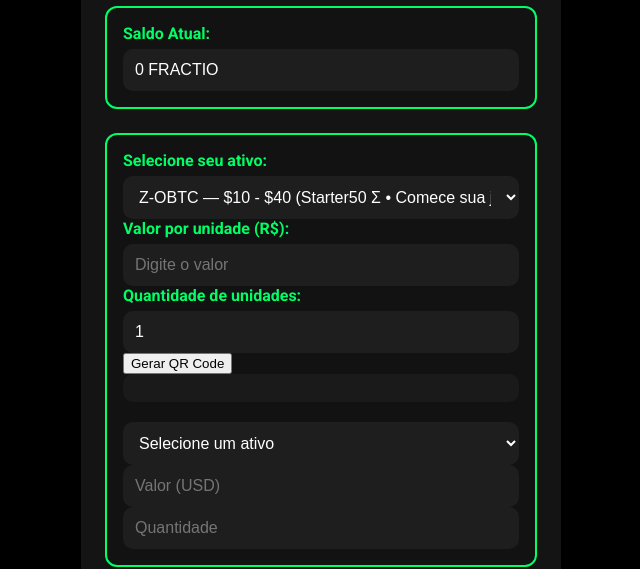
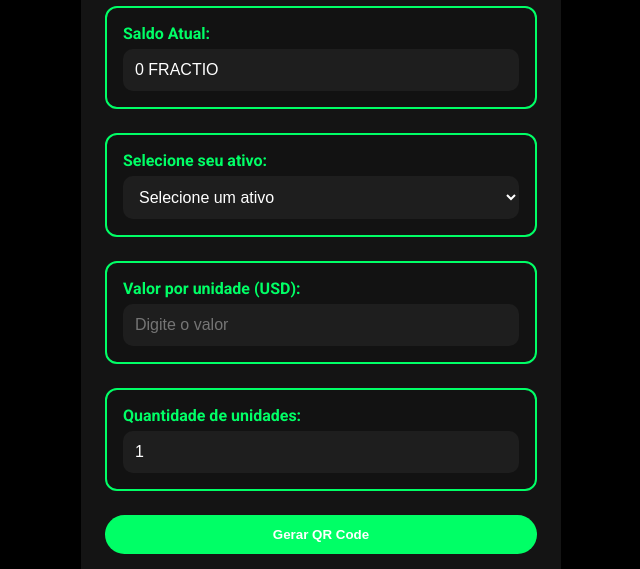
Before and after one commit to brncinc/oris, a website: page public/rabbit.html in a window 1280 px wide. Shown: the part 231-800 px from the top of the page, without its empty margins (319-959 px from the left). Drawn offline with Linux system fonts and the light colour scheme.

Commit message:
Update rabbit.html

```diff
--- a/public/rabbit.html
+++ b/public/rabbit.html
@@ -24,15 +24,11 @@
   label{font-weight:bold;color:#00ff66;display:block;margin-bottom:6px;}
   select,input[type="text"],input[type="number"]{width:100%;padding:12px;border-radius:10px;background:#1e1e1e;border:none;color:#fff;font-size:1rem;}
   select:focus,input:focus{outline:2px solid #00ff66;background:#0d0d0d;}
-  .buttons-container{display:flex;flex-wrap:wrap;gap:10px;margin-bottom:20px;}
-  .btn{flex:1 1 30%;background:#00ff66;color:#fff;border:none;border-radius:30px;padding:12px;font-weight:bold;cursor:pointer;transition:0.3s;}
+  .btn{width:100%;background:#00ff66;color:#fff;border:none;border-radius:30px;padding:12px;font-weight:bold;cursor:pointer;transition:0.3s;margin-bottom:20px;}
   .btn:hover{background:#00cc55;}
-  .btn.generate{width:100%;margin-top:10px;border:2px solid #00ff66;box-shadow:0 0 10px #00ff66;}
-  .btn.generate:hover{background:#009944;}
   #output{background:#1a1a1a;color:#c0c0c0;font-family:monospace;font-size:0.95rem;padding:14px;border-radius:10px;margin-bottom:20px;white-space:pre-wrap;}
-  #qrcode-pix{margin:16px auto;width:220px;height:220px;}
+  #qrcode-stripe{margin:16px auto;width:220px;height:220px;}
   footer{margin-top:auto;padding:20px;color:#888;font-size:0.9rem;text-align:center;}
-  @media(max-width:480px){.buttons-container{flex-direction:column}.btn{width:100%}}
 </style>
 </head>
 <body>
@@ -48,63 +44,29 @@
     <input type="text" id="balance" readonly value="0 FRACTIO">
   </div>
 
-
   <div class="input-box">
     <label for="assetSelect">Selecione seu ativo:</label>
     <select id="assetSelect">
-    <option value="zobtc_starter50">Z-OBTC — $10 - $40 (Starter50 Σ • Comece sua jornada no Z-OBTC e descubra o futuro das finanças)</option>
-<option value="zobtc_growth500">Z-OBTC — $100 - $200 (Growth500 Σ • Expanda seus ativos com o Z-OBTC e maximize seu potencial)</option>
-<option value="zobtc_pro1000">Z-OBTC — $200 - $400 (Pro1000 Σ • Para investidores profissionais que buscam excelência no Z-OBTC)</option>
-<option value="zobtc_advanced2000">Z-OBTC — $400 - $800 (Advanced2000 Σ • Avance para níveis superiores com Z-OBTC e conquiste novos horizontes)</option>
-<option value="zobtc_diamond500">Z-OBTC — $1,000 - $3,000 (Diamond500 Σ • Entre no seleto grupo de investidores Z-OBTC com Diamond500)</option>
-<option value="zobtc_ultraenther">Z-OBTC — $2,000 - $6,000 (UltraEnther Σ • Experimente a máxima performance e exclusividade do Z-OBTC)</option>
-<option value="zobtc_qzdiamond">Z-OBTC — $1,400 - $4,000 (QZDiamond Σ • Transforme seus investimentos com QZDiamond no Z-OBTC)</option>
-<option value="zobtc_entherprime">Z-OBTC — $600 - $1,800 (EntherPrime Σ • Alcance novos patamares financeiros com EntherPrime Z-OBTC)</option>
+      <option value="">Selecione um ativo</option>
+      <option value="Z-OBTC">Z-OBTC</option>
+    </select>
+  </div>
 
-<!-- Dark / Fractio / Σ -->
-<option value="zobtc_darkusd">Z-OBTC — $400 - $1,600 (DarkUSD Σ • Potencial máximo com segurança e performance em Z-OBTC)</option>
-<option value="zobtc_darkbtc">Z-OBTC — $2,000 - $10,000 (DarkBTC Σ • O poder do Bitcoin no universo Z-OBTC com DarkBTC)</option>
-<option value="zobtc_trixusd">Z-OBTC — $1,000 - $5,000 (TrixUSD Σ • Estratégia avançada e retorno elevado com TrixUSD Z-OBTC)</option>
-<option value="zobtc_jbxdiamond">Z-OBTC — $4,000 - $12,000 (JBX Diamond Σ • A experiência premium em Z-OBTC para investidores exigentes)</option>
+  <div class="input-box">
+    <label for="valueInput">Valor por unidade (USD):</label>
+    <input type="number" id="valueInput" placeholder="Digite o valor" min="1">
+  </div>
 
-<!-- Fractio padrão -->
-<option value="zobtc_fractio_lux">Z-OBTC — 1000 HF Σ (Fractio Lux Σ • A excelência do Z-OBTC em forma de Fractio Lux, escala máxima)</option>
-<option value="zobtc_fractio_flexus">Z-OBTC — 500 QFX Σ (Fractio Flexus Σ • Flexibilidade máxima em seus investimentos Z-OBTC, escala máxima)</option>
-<option value="zobtc_fractio_scala">Z-OBTC — 500 JBXF Σ (Fractio Scala Σ • Crescimento contínuo com Fractio Scala do Z-OBTC, escala máxima)</option>
-<option value="zobtc_fractio_vox">Z-OBTC — 400 QOOP Σ (Fractio Vox Σ • Voz do futuro financeiro Z-OBTC com Fractio Vox, escala máxima)</option>
-<option value="zobtc_fractio_valoris">Z-OBTC — 300 QVALFX Σ (Fractio Valoris Σ • Valor real e potencial máximo com Fractio Valoris Z-OBTC)</option>
-<option value="zobtc_fractio_mens">Z-OBTC — 100 NBH Σ (Fractio Mens Σ • Inteligência financeira e estratégia máxima com Fractio Mens Z-OBTC)</option>
-<option value="zobtc_fractio_yenensis">Z-OBTC — $15,000 Σ (Fractio Yenensis Σ • Investimento internacional com Fractio Yenensis Z-OBTC, escala máxima)</option>
-<option value="zobtc_fractio_eurox">Z-OBTC — $5,000 Σ (Fractio Eurox Σ • Exclusividade global com Fractio Eurox no Z-OBTC, escala máxima)</option>
-
-<!-- Novas opções variadas Z-OBTC -->
-<option value="zobtc_nova_start">Z-OBTC — $50 - $150 (NovaStart Σ • Inicie sua jornada Z-OBTC com segurança e inovação, escala máxima)</option>
-<option value="zobtc_techboost">Z-OBTC — $300 - $900 (TechBoost Σ • Potencialize seus investimentos com tecnologias emergentes em Z-OBTC, escala máxima)</option>
-<option value="zobtc_greenfund">Z-OBTC — $200 - $600 (GreenFund Σ • Invista em sustentabilidade e crescimento sólido com Z-OBTC, escala máxima)</option>
-<option value="zobtc_futurevault">Z-OBTC — $500 - $2,000 (FutureVault Σ • Proteja e multiplique seus ativos com estratégia de longo prazo Z-OBTC, escala máxima)</option>
-<option value="zobtc_quantumrise">Z-OBTC — $1,000 - $4,000 (QuantumRise Σ • Alcance novos patamares de rentabilidade com Z-OBTC QuantumRise, escala máxima)</option>
-<option value="zobtc_globalelite">Z-OBTC — $5,000 - $15,000 (GlobalElite Σ • Exclusividade e máximo retorno no universo Z-OBTC, escala máxima)</option>
-<option value="zobtc_innovaflex">Z-OBTC — $700 - $2,500 (InnovaFlex Σ • Estratégias flexíveis e inovadoras para investidores Z-OBTC, escala máxima)</option>
-<option value="zobtc_digitalgem">Z-OBTC — $1,500 - $5,000 (DigitalGem Σ • Transforme ativos digitais em oportunidades com Z-OBTC, escala máxima)</option>
-<option value="zobtc_ventureprime">Z-OBTC — $3,000 - $10,000 (VenturePrime Σ • Entre no mercado premium de Z-OBTC com VenturePrime, escala máxima)</option>
-<option value="zobtc_stellarflux">Z-OBTC — $2,000 - $8,000 (StellarFlux Σ • Maximize ganhos e conecte-se a oportunidades globais Z-OBTC, escala máxima)</option>
-
-    </select>
-
-    <label for="valueInput">Valor por unidade (R$):</label>
-    <input type="number" id="valueInput" placeholder="Digite o valor" min="1">
-
+  <div class="input-box">
     <label for="quantityInput">Quantidade de unidades:</label>
     <input type="number" id="quantityInput" placeholder="Digite a quantidade" min="1" value="1">
-<button id="generateBtn">Gerar QR Code</button>
-<div id="qrcode-stripe"></div>
-<div id="output"></div>
-<select id="assetSelect">
-  <option value="">Selecione um ativo</option>
-  <option value="Z-OBTC">Z-OBTC</option>
-</select>
-<input id="valueInput" type="number" placeholder="Valor (USD)">
-<input id="quantityInput" type="number" placeholder="Quantidade">
+  </div>
+
+  <button id="generateBtn" class="btn">Gerar QR Code</button>
+
+  <div id="qrcode-stripe"></div>
+  <div id="output"></div>
+</form>
 
 <script src="https://cdn.jsdelivr.net/npm/qrcode/build/qrcode.min.js"></script>
 <script>
@@ -139,7 +101,6 @@
 
       const stripeURL = data.url;
 
-      // Gera QR Code verde para Stripe Checkout
       QRCode.toCanvas(stripeURL, {
         width: 220,
         color: { dark: "#00ff66", light: "#1c1c1c" }
@@ -151,6 +112,7 @@
       output.innerText = `📲 QR Code Stripe gerado!
 💰 Valor total: $${(value*quantity).toFixed(2)}
 🔁 Ativo: ${assetSelect.value}`;
+
     } catch (err) {
       console.error(err);
       alert("Erro de conexão com o servidor.");
@@ -161,5 +123,6 @@
 })();
 </script>
 
+<footer>Meta Rabbit © 2025 BY LUCAS JANUARIO </footer>
 </body>
 </html>
```
